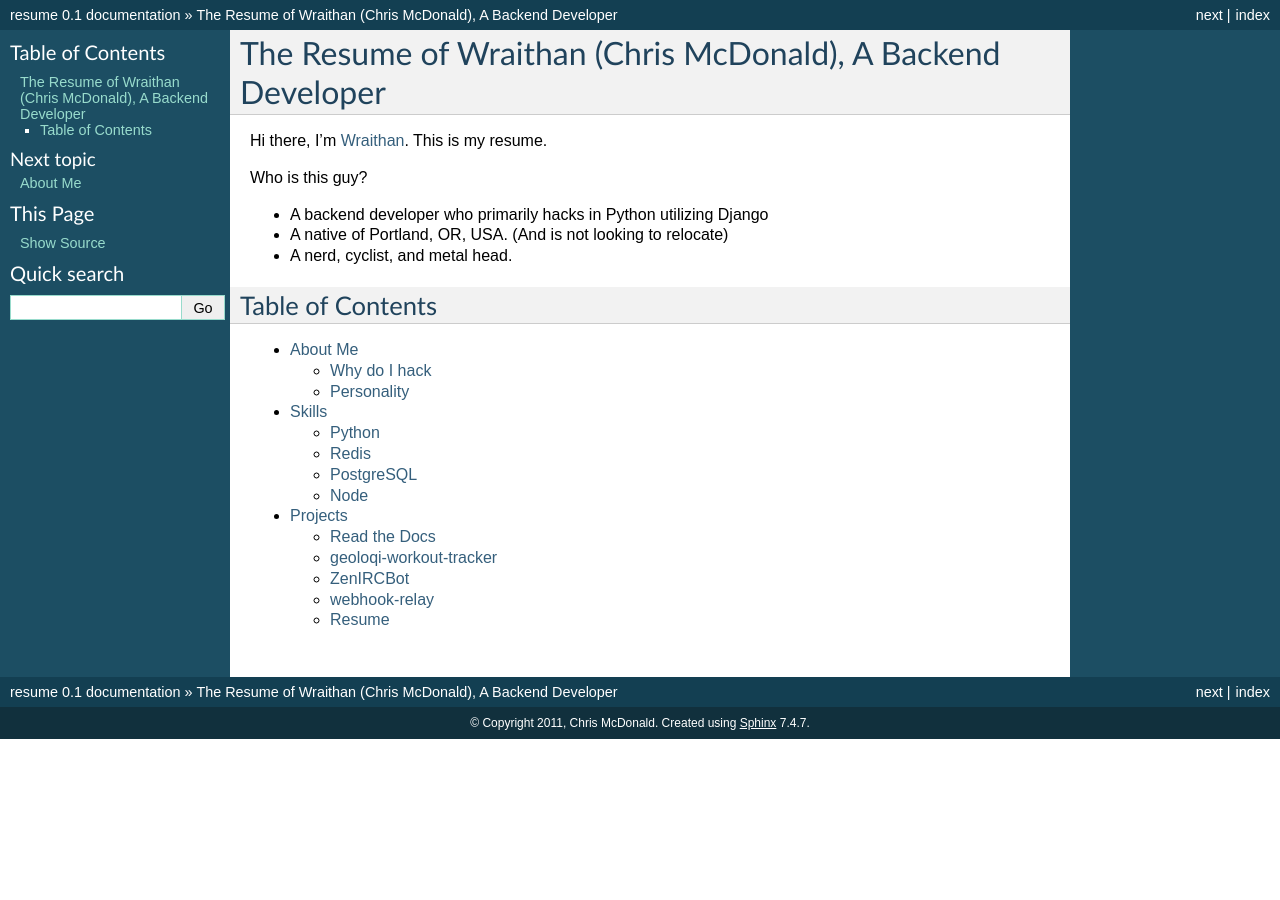
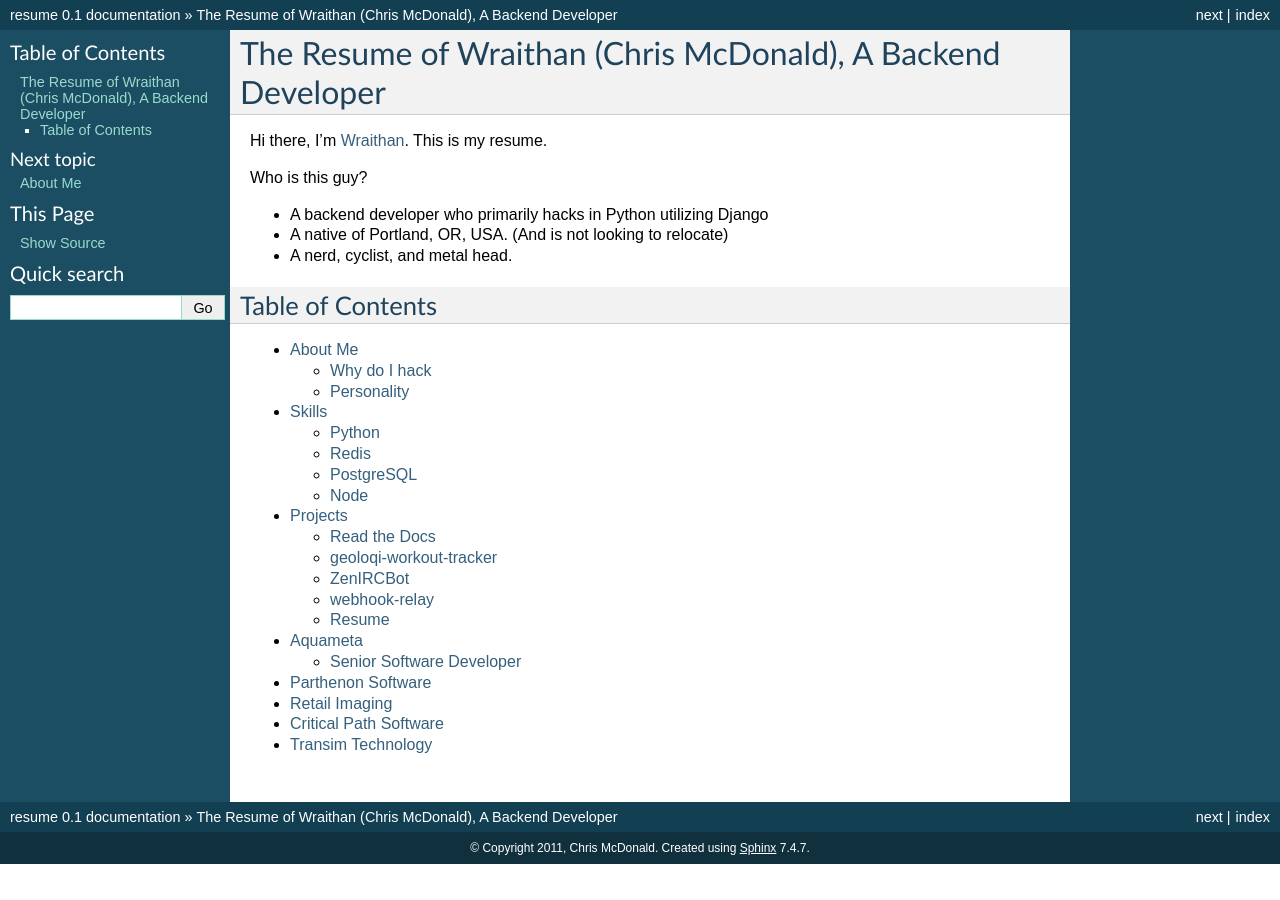
Before and after one commit to wraithan/resume, a Sphinx documentation site: the page built from docs/index.rst, in a window 1280 px wide. Built offline with Sphinx 7.4.7, drawn with Linux system fonts in a browser that asks for light colours.

Commit message:
start of gigs

```diff
--- /dev/null
+++ b/docs/gigs.rst
@@ -0,0 +1,24 @@
+########
+Aquameta
+########
+Senior Software Developer
+*************************
+
+
+##################
+Parthenon Software
+##################
+
+
+
+##############
+Retail Imaging
+##############
+
+######################
+Critical Path Software
+######################
+
+##################
+Transim Technology
+##################
--- a/docs/index.rst
+++ b/docs/index.rst
@@ -20,3 +20,4 @@ Table of Contents
     about
     skills
     projects
+    gigs
```
